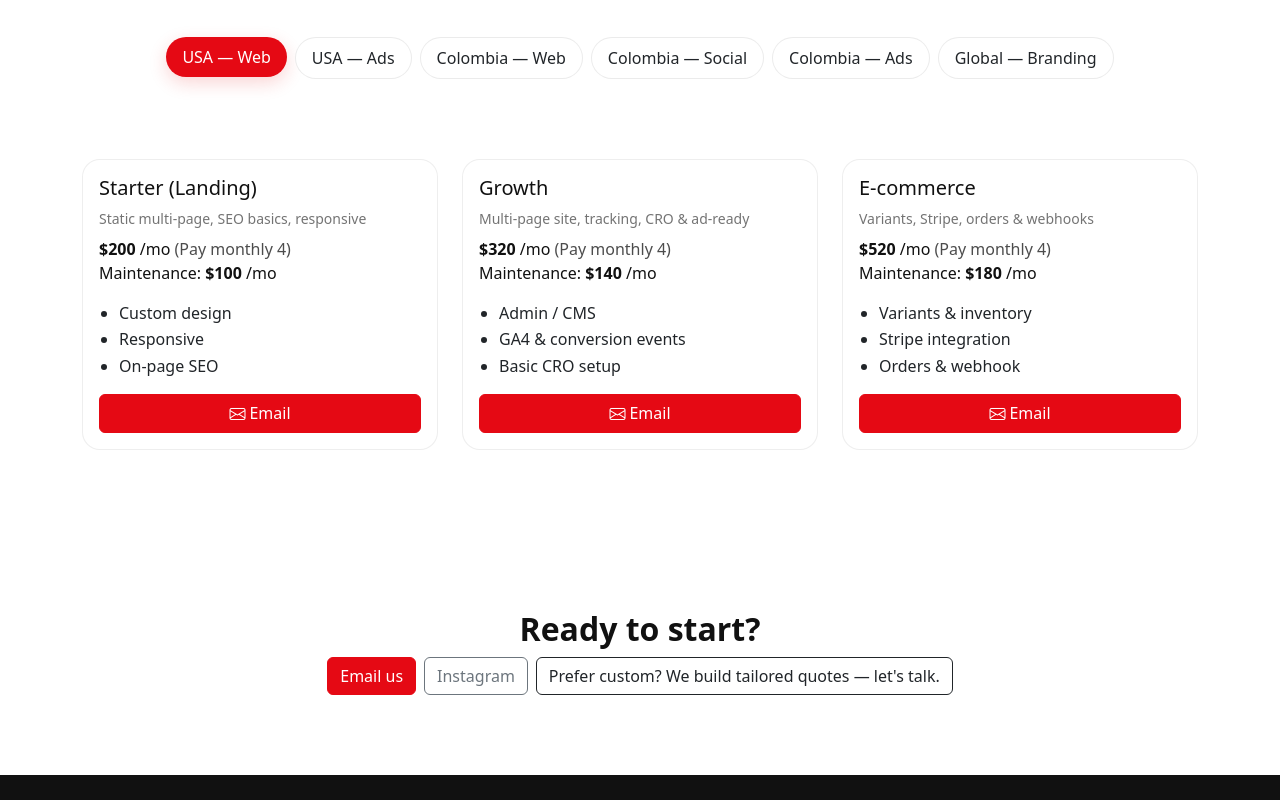
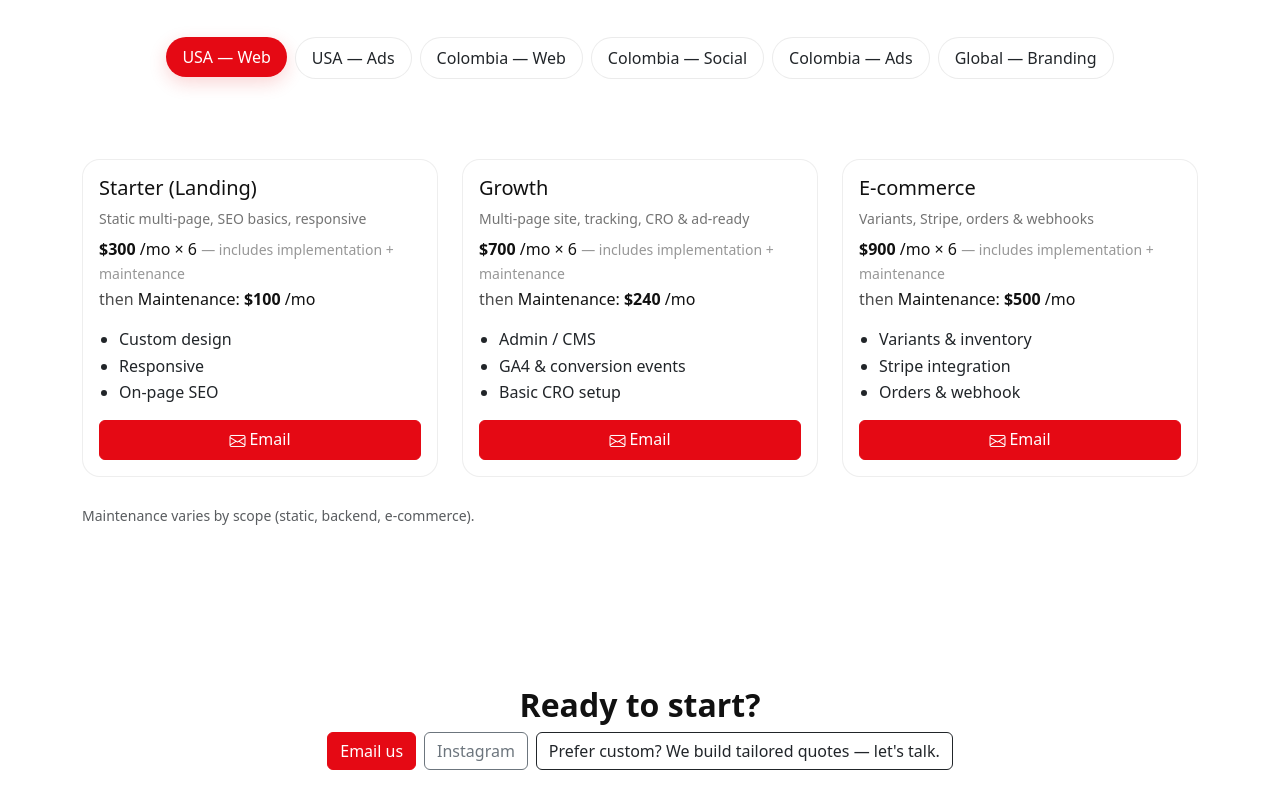
Before and after one commit to nataliafuentesg/MarcaPro, a plain HTML site: page assets/pages/plans.html in a window 1280 px wide. Shown: the part 1000-1800 px from the top of the page. Drawn offline with nearby package versions, Linux system fonts and the light colour scheme.

Commit message:
plans-complete

```diff
--- a/assets/js/main.js
+++ b/assets/js/main.js
@@ -99,7 +99,7 @@
           a.classList.add("active");
           matched = true;
         }
-      } catch (_) {}
+      } catch (_) { }
     });
 
     if (!matched) {
@@ -525,7 +525,11 @@
     "plans.cta.ready": "Ready to start?",
     "plans.cta.email": "Email us",
     "plans.cta.ig": "Instagram",
-    "plans.cta.custom": "Prefer custom? We build tailored quotes — let's talk."
+    "plans.cta.custom": "Prefer custom? We build tailored quotes — let's talk.",
+    "plans.pricing.includes": "includes implementation + maintenance",
+    "plans.pricing.after": "then",
+    "plans.pricing.varies": "Maintenance varies by scope (static, backend, e-commerce).",
+
   });
 
   Object.assign(I18N.es, {
@@ -632,7 +636,11 @@
     "plans.cta.ready": "¿Listo para empezar?",
     "plans.cta.email": "Escríbenos",
     "plans.cta.ig": "Instagram",
-    "plans.cta.custom": "¿Prefieres a la medida? Armamos una cotización — conversemos."
+    "plans.cta.custom": "¿Prefieres a la medida? Armamos una cotización — conversemos.",
+    "plans.pricing.includes": "incluye implementación + mantenimiento",
+    "plans.pricing.after": "luego",
+    "plans.pricing.varies": "El mantenimiento varía según el alcance (estático, backend, e-commerce).",
+
   });
 
   let currentLang = "en";
@@ -691,7 +699,7 @@
       window.dispatchEvent(new CustomEvent("i18n:changed", { detail: { lang: currentLang, t } }));
       // compat: si plans.js expone una función global opcional
       if (typeof window.rerenderPlans === "function") window.rerenderPlans();
-    } catch {}
+    } catch { }
 
     localStorage.setItem("lang", currentLang);
   }
--- a/assets/js/plans.js
+++ b/assets/js/plans.js
@@ -8,10 +8,7 @@
   const I = () => (window.__i18n || { t: (k) => k, lang: "en" });
   const t = (k) => I().t(k);
 
-  const state = {
-    billing: "monthly", // 'monthly' | 'upfront'
-    tab: "usaWeb",
-  };
+  const state = { billing: "monthly", tab: "usaWeb" };
 
   const fmt = {
     USD: (n) =>
@@ -30,40 +27,28 @@
       }).format(n),
   };
 
-  // ===== Reglas de negocio =====
-  // Mínimo mantenimiento por moneda
-  const MIN_MAINT = { USD: 100, COP: 100000 };
-
-  // ===== Data con onboarding mensual =====
-  // monthly: { intro: { months, price }, maint: number }  (en USD/COP según tab)
-  // upfront: number | null
-  // maintenance visible: usa "maint" y respeta mínimo por moneda
+  // ===== Data (mantenimiento varía por plan) =====
+  // price.monthly = { intro: { months, price }, maint }
+  //   - intro.price = total mensual durante intro (implementación prorrateada + mantenimiento)
+  //   - maint = mantenimiento fijo después del intro (varía por plan)
+  // price.upfront = costo único de implementación (si aplica). Siempre mostramos mantenimiento aparte si existe monthly.
   const PLANS = {
     usaWeb: {
       currency: "USD",
       items: [
         {
           key: "plans.usaWeb.starter",
-          price: {
-            monthly: { intro: { months: 4, price: 200 }, maint: 100 },
-            upfront: 1200,
-          },
+          price: { monthly: { intro: { months: 6, price: 300 }, maint: 100 }, upfront: 1600 },
           features: ["f1", "f2", "f3"],
         },
         {
           key: "plans.usaWeb.growth",
-          price: {
-            monthly: { intro: { months: 4, price: 320 }, maint: 140 },
-            upfront: 2600,
-          },
+          price: { monthly: { intro: { months: 6, price: 700 }, maint: 240 }, upfront: 3600 },
           features: ["f1", "f2", "f3"],
         },
         {
           key: "plans.usaWeb.ecom",
-          price: {
-            monthly: { intro: { months: 4, price: 520 }, maint: 180 },
-            upfront: 4200,
-          },
+          price: { monthly: { intro: { months: 6, price: 900 }, maint: 500 }, upfront: 4200 },
           features: ["f1", "f2", "f3"],
         },
       ],
@@ -74,7 +59,7 @@
       items: [
         {
           key: "plans.usaAds.setup",
-          price: { monthly: null, upfront: 600 }, // one-time
+          price: { monthly: null, upfront: 600 }, // Solo implementación
           features: ["f1", "f2", "f3"],
         },
         {
@@ -90,26 +75,17 @@
       items: [
         {
           key: "plans.colWeb.static",
-          price: {
-            monthly: { intro: { months: 4, price: 420000 }, maint: 100000 },
-            upfront: 1900000,
-          },
+          price: { monthly: { intro: { months: 4, price: 420000 }, maint: 100000 }, upfront: 1900000 },
           features: ["f1", "f2", "f3"],
         },
         {
           key: "plans.colWeb.back",
-          price: {
-            monthly: { intro: { months: 4, price: 780000 }, maint: 160000 },
-            upfront: 3600000,
-          },
+          price: { monthly: { intro: { months: 4, price: 780000 }, maint: 200000 }, upfront: 3600000 },
           features: ["f1", "f2", "f3"],
         },
         {
           key: "plans.colWeb.ecom",
-          price: {
-            monthly: { intro: { months: 4, price: 1080000 }, maint: 220000 },
-            upfront: 5200000,
-          },
+          price: { monthly: { intro: { months: 4, price: 1080000 }, maint: 420000 }, upfront: 5200000 },
           features: ["f1", "f2", "f3"],
         },
       ],
@@ -141,7 +117,7 @@
       items: [
         {
           key: "plans.colAds.setup",
-          price: { monthly: null, upfront: 900000 }, // one-time
+          price: { monthly: null, upfront: 900000 }, // Solo implementación
           features: ["f1", "f2", "f3"],
         },
         {
@@ -155,22 +131,14 @@
     branding: {
       currency: "USD",
       items: [
-        {
-          key: "plans.branding.basic",
-          price: { monthly: null, upfront: 680 },
-          features: ["f1", "f2", "f3"],
-        },
-        {
-          key: "plans.branding.full",
-          price: { monthly: null, upfront: 1800 },
-          features: ["f1", "f2", "f3"],
-        },
+        { key: "plans.branding.basic", price: { monthly: null, upfront: 680 }, features: ["f1", "f2", "f3"] },
+        { key: "plans.branding.full", price: { monthly: null, upfront: 1800 }, features: ["f1", "f2", "f3"] },
       ],
       noteKey: "plans.branding.note",
     },
   };
 
-  // ===== UI wiring =====
+  // ===== UI =====
   const grid = $("#plansGrid");
   if (!grid) return;
 
@@ -183,7 +151,6 @@
       btnUpfront.classList.toggle("btn-primary", isUp);
       btnUpfront.classList.toggle("btn-outline-primary", !isUp);
       btnUpfront.setAttribute("aria-pressed", isUp ? "true" : "false");
-
       btnMonthly.classList.toggle("btn-primary", !isUp);
       btnMonthly.classList.toggle("btn-outline-primary", isUp);
       btnMonthly.setAttribute("aria-pressed", !isUp ? "true" : "false");
@@ -193,63 +160,59 @@
 
   function setTab(tab) {
     state.tab = tab;
-    $$("#plansTabs .nav-link").forEach((b) => {
-      b.classList.toggle("active", b.getAttribute("data-tab") === tab);
-    });
+    $$("#plansTabs .nav-link").forEach((b) => b.classList.toggle("active", b.getAttribute("data-tab") === tab));
     render();
   }
 
   function priceMonthlyBlock(m, currency) {
-    // Aplica mínimo de mantenimiento por moneda
-    const minMaint = MIN_MAINT[currency] || 0;
-    const maint = Math.max(m.maint || 0, minMaint);
+    if (!m) return "";
+    const perMonth = t("plans.generic.perMonth");
+    const introMonths = m.intro?.months || 0;
+    const introPrice = m.intro?.price || 0;
+    const maint = m.maint ?? 0;
 
+    const introLine = introMonths
+      ? `<div><strong>${fmt[currency](introPrice)}</strong> ${perMonth} × ${introMonths} <small class="opacity-75">— ${t("plans.pricing.includes")}</small></div>`
+      : "";
+
+    const thenLine = `<div><span class="opacity-75">${t("plans.pricing.after")}</span> ${t("plans.generic.maintenance")} <strong>${fmt[currency](maint)}</strong> ${perMonth}</div>`;
+
+    return `<div class="plan-price plan-price--stack">${introLine}${thenLine}</div>`;
+  }
+
+  function priceUpfrontBlock(p, currency) {
     const perMonth = t("plans.generic.perMonth");
-
-    // “Primeros N meses: $X/mes”
-    const introLine =
-      m.intro && m.intro.months && m.intro.price
-        ? `<div><strong>${fmt[currency](m.intro.price)}</strong> ${perMonth} <span class="opacity-75">(${t("plans.billing.monthlyTop")} ${m.intro.months})</span></div>`
+    const hasMaint = p.monthly && typeof p.monthly.maint === "number";
+    const implLine =
+      typeof p.upfront === "number"
+        ? `<div><span class="opacity-75">${t("plans.billing.upfrontTop")}:</span> <strong>${fmt[currency](p.upfront)}</strong> <span class="opacity-75">${t("plans.generic.oneTime")}</span></div>`
         : "";
 
-    // “Luego: $Y/mes”
-    const thenLine = `<div>${t("plans.generic.maintenance")} <strong>${fmt[currency](maint)}</strong> ${perMonth}</div>`;
+    const maintLine = hasMaint
+      ? `<div>${t("plans.generic.maintenance")} <strong>${fmt[currency](p.monthly.maint)}</strong> ${perMonth} <span class="opacity-75">— ${t("plans.pricing.after")}</span></div>`
+      : "";
 
-    return `
-      <div class="plan-price plan-price--stack">
-        ${introLine}
-        ${thenLine}
-      </div>`;
+    const html = implLine + maintLine;
+    return `<div class="plan-price plan-price--stack">${html || `<span class="plan-amount">${t("plans.generic.request")}</span>`}</div>`;
   }
 
-  function priceBlock(p, currency) {
-    const oneTime = t("plans.generic.oneTime");
-    if (state.billing === "upfront") {
-      if (p.upfront) {
+  function priceBlock(price, currency) {
+    if (state.billing === "monthly") {
+      if (price.monthly) return priceMonthlyBlock(price.monthly, currency);
+      // Sin mensual → mostramos implementación si hay
+      if (typeof price.upfront === "number") {
         return `<div class="plan-price">
-          <span class="plan-amount">${fmt[currency](p.upfront)}</span>
-          <span class="plan-per">${oneTime}</span>
+          <span class="plan-amount">${fmt[currency](price.upfront)}</span>
+          <span class="plan-per">${t("plans.generic.oneTime")}</span>
         </div>`;
       }
-      // si no hay upfront pero sí mensual, muestra el mensual (intro+maint)
-      if (p.monthly) return priceMonthlyBlock(p.monthly, currency);
       return `<div class="plan-price"><span class="plan-amount">${t("plans.generic.request")}</span></div>`;
     }
-
-    // Monthly
-    if (p.monthly) return priceMonthlyBlock(p.monthly, currency);
-    // si no hay mensual, cae a one-time
-    if (p.upfront) {
-      return `<div class="plan-price">
-        <span class="plan-amount">${fmt[currency](p.upfront)}</span>
-        <span class="plan-per">${oneTime}</span>
-      </div>`;
-    }
-    return `<div class="plan-price"><span class="plan-amount">${t("plans.generic.request")}</span></div>`;
+    // Upfront
+    return priceUpfrontBlock(price, currency);
   }
 
   function render() {
-    const lang = I().lang || "en";
     const tab = PLANS[state.tab];
     if (!tab) return (grid.innerHTML = "");
 
@@ -295,12 +258,14 @@
       })
       .join("");
 
-    const note =
+    const brandingNote =
       state.tab === "branding" && tab.noteKey
         ? `<div class="col-12"><div class="alert alert-light border mt-2">${t(tab.noteKey)}</div></div>`
         : "";
 
-    grid.innerHTML = cards + note;
+    const scopeNote = `<div class="col-12"><div class="small text-muted mt-1">${t("plans.pricing.varies")}</div></div>`;
+
+    grid.innerHTML = cards + brandingNote + scopeNote;
   }
 
   // ===== Listeners =====
@@ -308,10 +273,8 @@
     btn.addEventListener("click", () => setTab(btn.getAttribute("data-tab")));
   });
 
-  const up = $("#btnUpfront");
-  const mo = $("#btnMonthly");
-  if (up) up.addEventListener("click", () => setBilling("upfront"));
-  if (mo) mo.addEventListener("click", () => setBilling("monthly"));
+  $("#btnUpfront")?.addEventListener("click", () => setBilling("upfront"));
+  $("#btnMonthly")?.addEventListener("click", () => setBilling("monthly"));
 
   window.addEventListener("i18n:changed", () => render());
 
@@ -320,6 +283,6 @@
   const activeTabBtn = $("#plansTabs .nav-link.active");
   setTab(activeTabBtn ? activeTabBtn.getAttribute("data-tab") : "usaWeb");
 
-  // Exponer por si el main quiere forzar re-render
+  // Exponer para re-render externo si lo necesitas
   window.rerenderPlans = render;
 })();
--- a/assets/styles/styles.css
+++ b/assets/styles/styles.css
@@ -801,3 +801,5 @@ footer .social-links a:hover{ color:var(--brand-red); }
 .plan-card ul{ margin: .5rem 0 0; padding-left: 1.25rem; }
 .plan-card li{ margin:.15rem 0; color: var(--bs-body-color); }
 .plan-card .bi{ vertical-align:-.1em; }
+
+.plan-price--stack { display: grid; gap: .15rem; }
```
Lines whose indentation alone changed are shown as unchanged.
